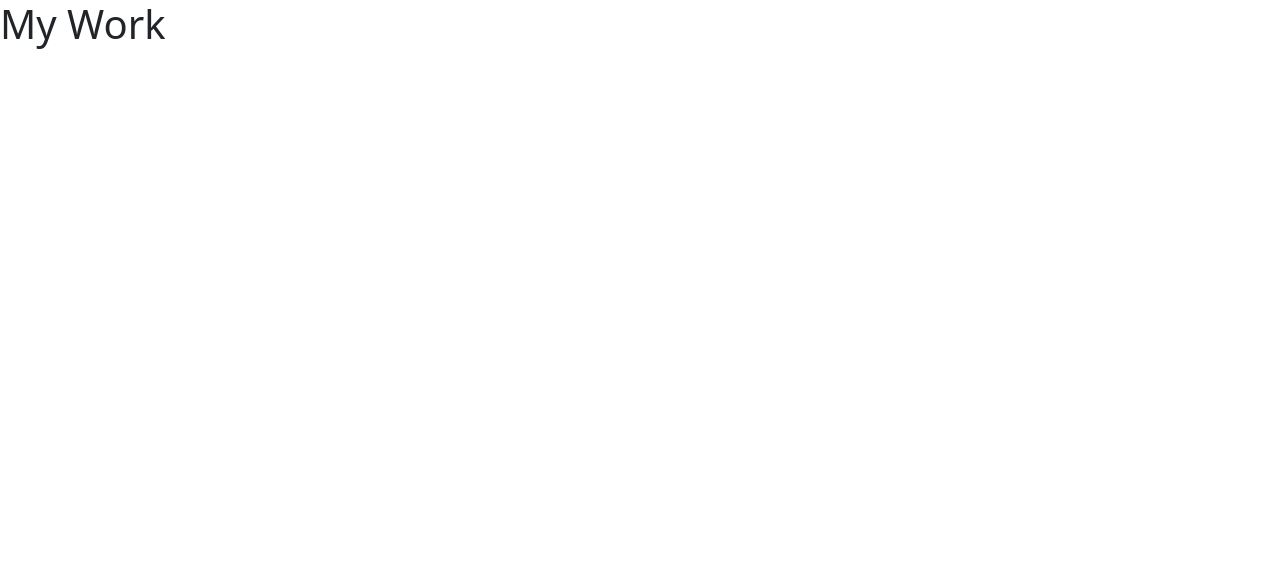
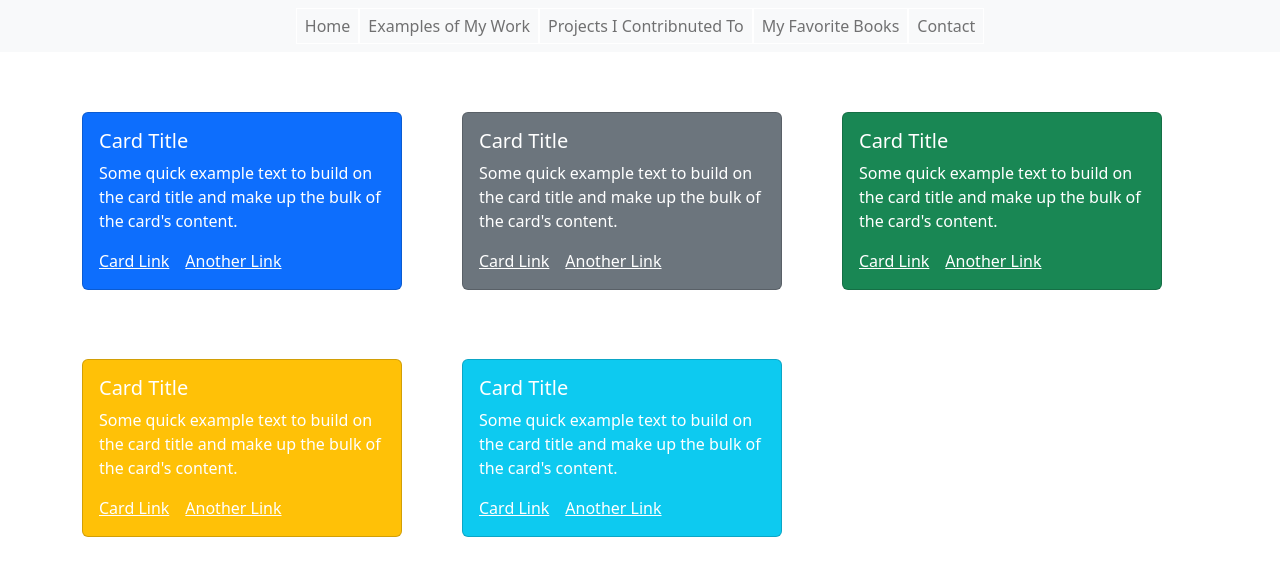
Before and after one commit to alekvuka/portfolio, a React (Create React App) app: page /mywork in a window 1280 px wide. Shown: the top 576 px of the page. Built offline with nearby package versions, Linux system fonts and the light colour scheme.

Commit message:
incorpoprated Cards component in projects page

```diff
--- a/src/components/Header.js
+++ b/src/components/Header.js
@@ -8,7 +8,7 @@ function Header() {
   return (
     <Navbar bg="light" variant="light" expand="lg" className="justify-content-center">
           <Nav bg="light" expand="lg" className="justify-content-center">
-            <Nav.Link href="">Home</Nav.Link>
+            <Nav.Link href="/">Home</Nav.Link>
             <Nav.Link href="mywork">Examples of My Work</Nav.Link>
             <Nav.Link href="projects">Projects I Contribnuted To</Nav.Link>
             <Nav.Link href="books">My Favorite Books</Nav.Link>
--- a/src/index.css
+++ b/src/index.css
@@ -11,3 +11,7 @@ code {
   font-family: source-code-pro, Menlo, Monaco, Consolas, 'Courier New',
     monospace;
 }
+
+.custom-card .card-link {
+  color: white;
+}
--- a/src/pages/Home.js
+++ b/src/pages/Home.js
@@ -10,9 +10,6 @@ const Home = () => {
       <Container className="d-flex align-items-center justify-content-center" style={{ height: '100vh', paddingTop: '150px' }}>
             <Image src="/space.jpeg" fluid />
       </Container>
-
-
-
     </div>
   );}
 
--- a/src/pages/MyWork.js
+++ b/src/pages/MyWork.js
@@ -1,4 +1,7 @@
-
+import React from 'react';
+import { Container, Image, Row, Col } from 'react-bootstrap';
+import Header from '../components/Header';
+import Card from 'react-bootstrap/Card';
 
 
 
@@ -6,8 +9,125 @@
 const MyWork = () => {
     return (
       <div>
-        <h1>My Work</h1>
-        {/* Add your content for My Work page */}
+        <Header />
+        <Container className="d-flex align-items-center justify-content-center" style={{paddingTop: '15px' }}>
+        <Row className="row-cols-1 row-cols-md-3 g-4">
+          <Col >
+          <Card
+            style={{ width: '20rem',  marginTop: '45px' }}
+            bg={"primary"}
+            key={"primary"}
+            text={"primary" === 'light' ? 'dark' : 'white'}
+            style={{ width: '20em',  marginTop: '45px' }}
+            className="custom-card"
+
+          >
+            <Card.Body>
+              <Card.Title>Card Title</Card.Title>
+
+              <Card.Text>
+                Some quick example text to build on the card title and make up the
+                bulk of the card's content.
+              </Card.Text>
+              <Card.Link href="#">Card Link</Card.Link>
+              <Card.Link href="#">Another Link</Card.Link>
+            </Card.Body>
+          </Card>
+          </Col>
+
+          <Col >
+          <Card
+            style={{ width: '20rem',  marginTop: '45px' }}
+            bg={"secondary"}
+            key={"secondary"}
+            text={"secondary" === 'light' ? 'dark' : 'white'}
+            style={{ width: '20em',  marginTop: '45px' }}
+            className="custom-card"
+          >
+            <Card.Body>
+              <Card.Title>Card Title</Card.Title>
+
+              <Card.Text>
+                Some quick example text to build on the card title and make up the
+                bulk of the card's content.
+              </Card.Text>
+              <Card.Link href="#">Card Link</Card.Link>
+              <Card.Link href="#">Another Link</Card.Link>
+            </Card.Body>
+          </Card>
+          </Col>
+
+        <Col >
+        <Card
+            bg={"success"}
+            key={"success"}
+            text={"success" === 'light' ? 'dark' : 'white'}
+            style={{ width: '20em',  marginTop: '45px' }}
+            className="custom-card">
+
+
+            <Card.Body>
+              <Card.Title>Card Title</Card.Title>
+
+              <Card.Text>
+                Some quick example text to build on the card title and make up the
+                bulk of the card's content.
+              </Card.Text>
+              <Card.Link href="#">Card Link</Card.Link>
+              <Card.Link href="#">Another Link</Card.Link>
+            </Card.Body>
+          </Card>
+          </Col>
+
+          <Col>
+          <Card
+            bg={"warning"}
+            key={"warning"}
+            text={"warning" === 'light' ? 'dark' : 'white'}
+            style={{ width: '20em',  marginTop: '45px' }}
+            className="custom-card">
+
+            <Card.Body>
+              <Card.Title>Card Title</Card.Title>
+
+              <Card.Text>
+                Some quick example text to build on the card title and make up the
+                bulk of the card's content.
+              </Card.Text>
+              <Card.Link href="#">Card Link</Card.Link>
+              <Card.Link href="#">Another Link</Card.Link>
+            </Card.Body>
+          </Card>
+          </Col>
+
+          <Col>
+          <Card
+             bg={"info"}
+             key={"info"}
+             text={"info" === 'light' ? 'dark' : 'white'}
+             style={{ width: '20em',  marginTop: '45px' }}
+             className="custom-card">
+
+            <Card.Body>
+              <Card.Title>Card Title</Card.Title>
+
+              <Card.Text>
+                Some quick example text to build on the card title and make up the
+                bulk of the card's content.
+              </Card.Text>
+              <Card.Link href="#">Card Link</Card.Link>
+              <Card.Link href="#">Another Link</Card.Link>
+            </Card.Body>
+          </Card>
+          </Col>
+
+
+        </Row>
+        </Container>
+
+
+
+
       </div>
     );
   };
```
